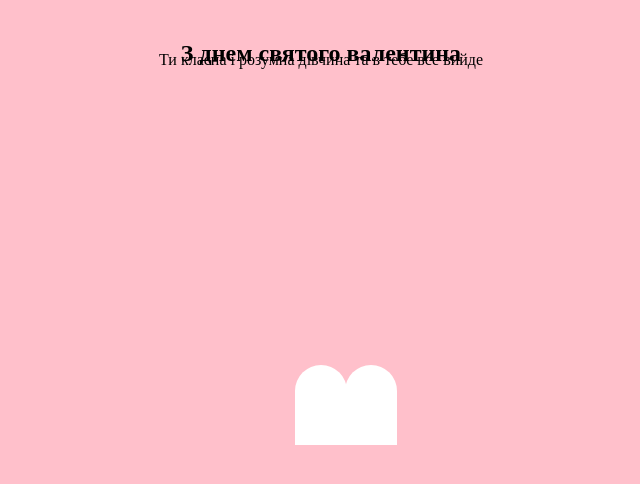
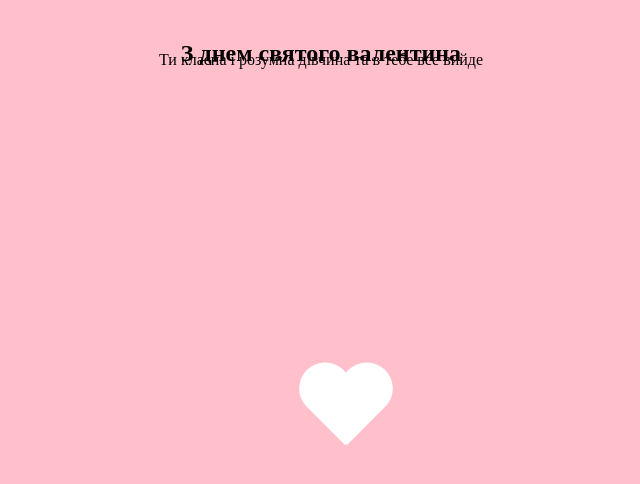
Before and after one commit to Shunpocode/test, a plain HTML site: page index.html in a window 1280 px wide. Shown: the whole page, without its empty margins (319-959 px from the left). Drawn offline with Linux system fonts and the light colour scheme.

Commit message:
Update index.html

```diff
--- a/index.html
+++ b/index.html
@@ -33,12 +33,12 @@
     }
     .heart::before{
       left: 50px;
-      transform: rotate(-45px);
+      transform: rotate(-45deg);
       transform-origin: 0 100%;
     }
     .heart::after{
       left: 0px;
-      transform: rotate(45px);
+      transform: rotate(45deg);
       transform-origin: 100% 100%;
     }
 
```
